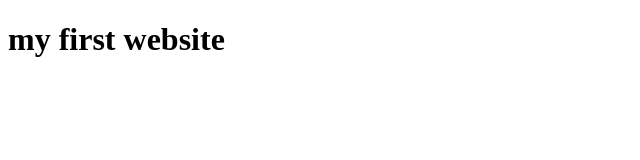
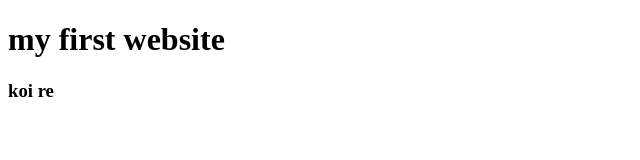
Before and after one commit to riyadh-alam/my-first-website, a plain HTML site: page index.html in a window 1280 px wide. Shown: the full height of the page, 0-640 px from the left. Drawn offline with Linux system fonts and the light colour scheme.

Commit message:
learned github

```diff
--- a/index.html
+++ b/index.html
@@ -6,6 +6,7 @@
 </head>
 <body>
     <h1> my first website</h1>
+    <h3> koi re</h3>
 
 </body>
 </html>
```
